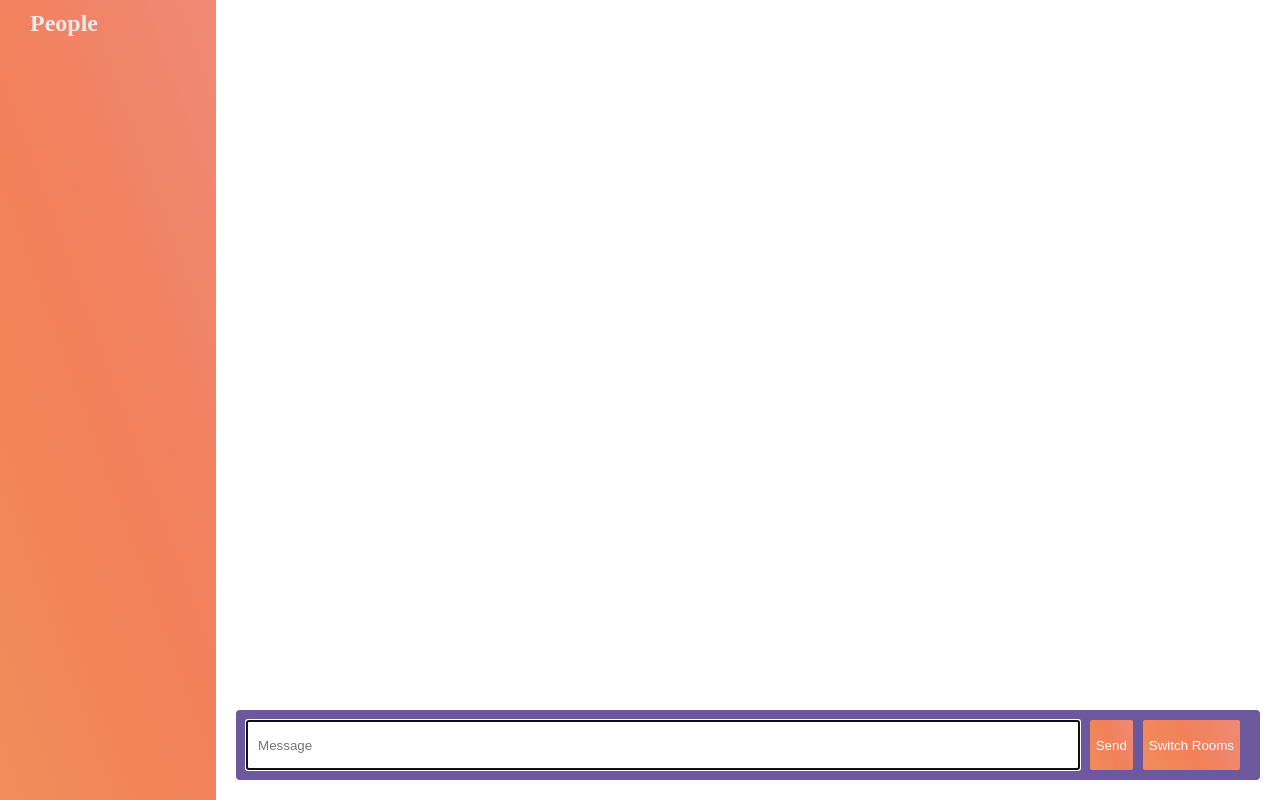
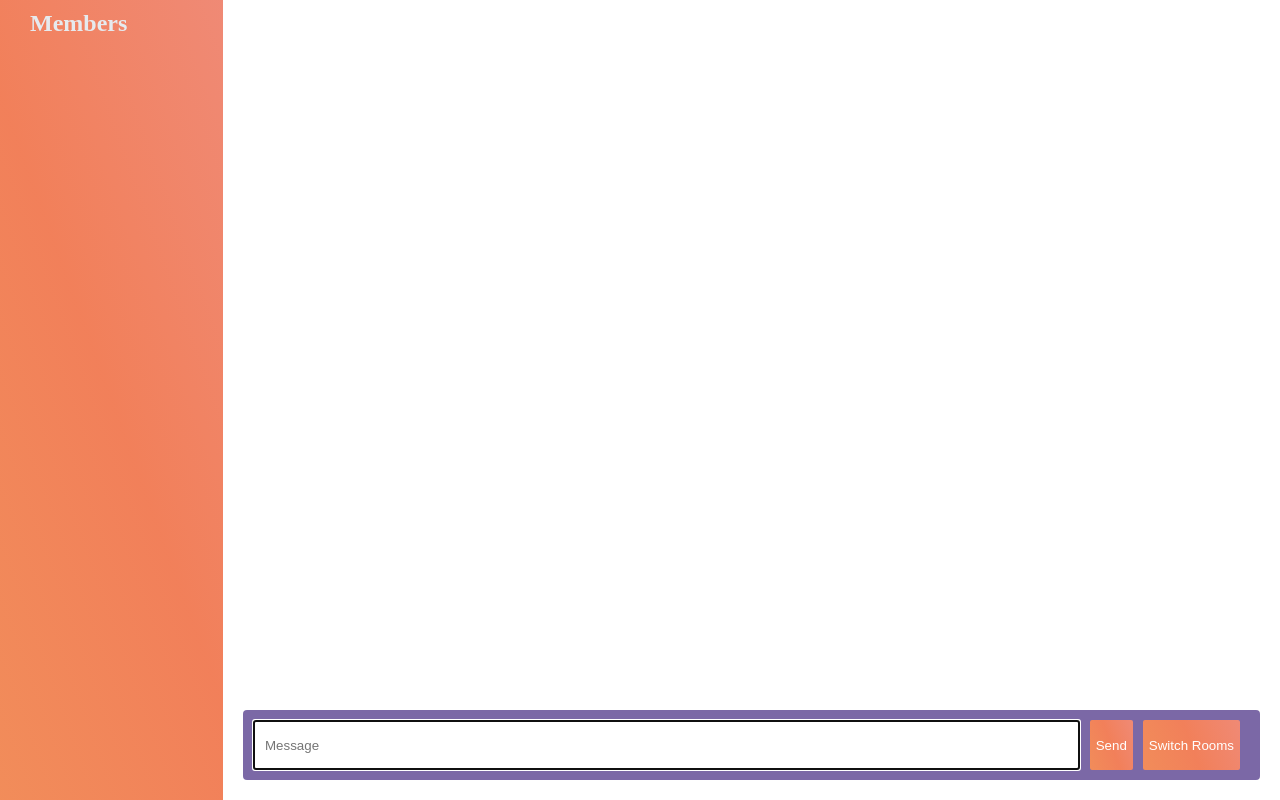
Before and after one commit to Temitayooyelowo/ChatApp, a website: page public/chat.html in a window 1280 px wide. Drawn offline with nearby package versions, Linux system fonts and the light colour scheme; no server answers.

Commit message:
#9 Updated a lot of the styles for chat.css

```diff
--- a/public/chat.html
+++ b/public/chat.html
@@ -7,7 +7,7 @@
   <body class="chat">
 
     <div class="chat__sidebar">
-     <h2>People</h2>
+     <h2>Members</h2>
 
          <div id="users">
 
--- a/public/css/chat.css
+++ b/public/css/chat.css
@@ -10,7 +10,7 @@
 
 .chat__sidebar{
   height: 100vh;
-  width: 260px;
+  width: 270px;
   overflow-y: auto;
   background: var(--theme);
 }
@@ -72,7 +72,7 @@
 }
 
 .chat__footer form {
-  background: hsl(257, 28%, 48%);
+  background: rgba(109, 88, 157, 0.90);
   border: none;
   border-radius: 4px;
   display: flex;
```
